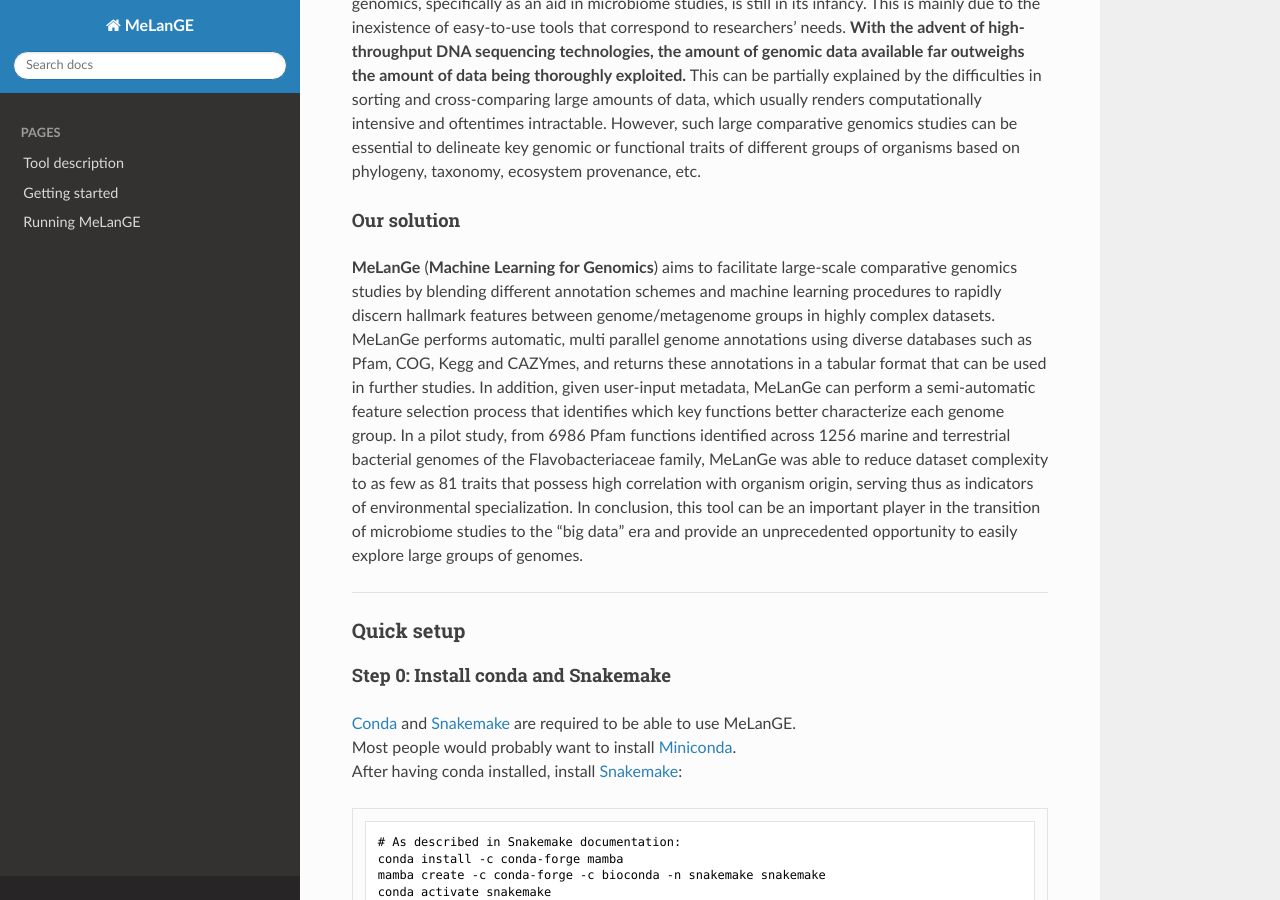
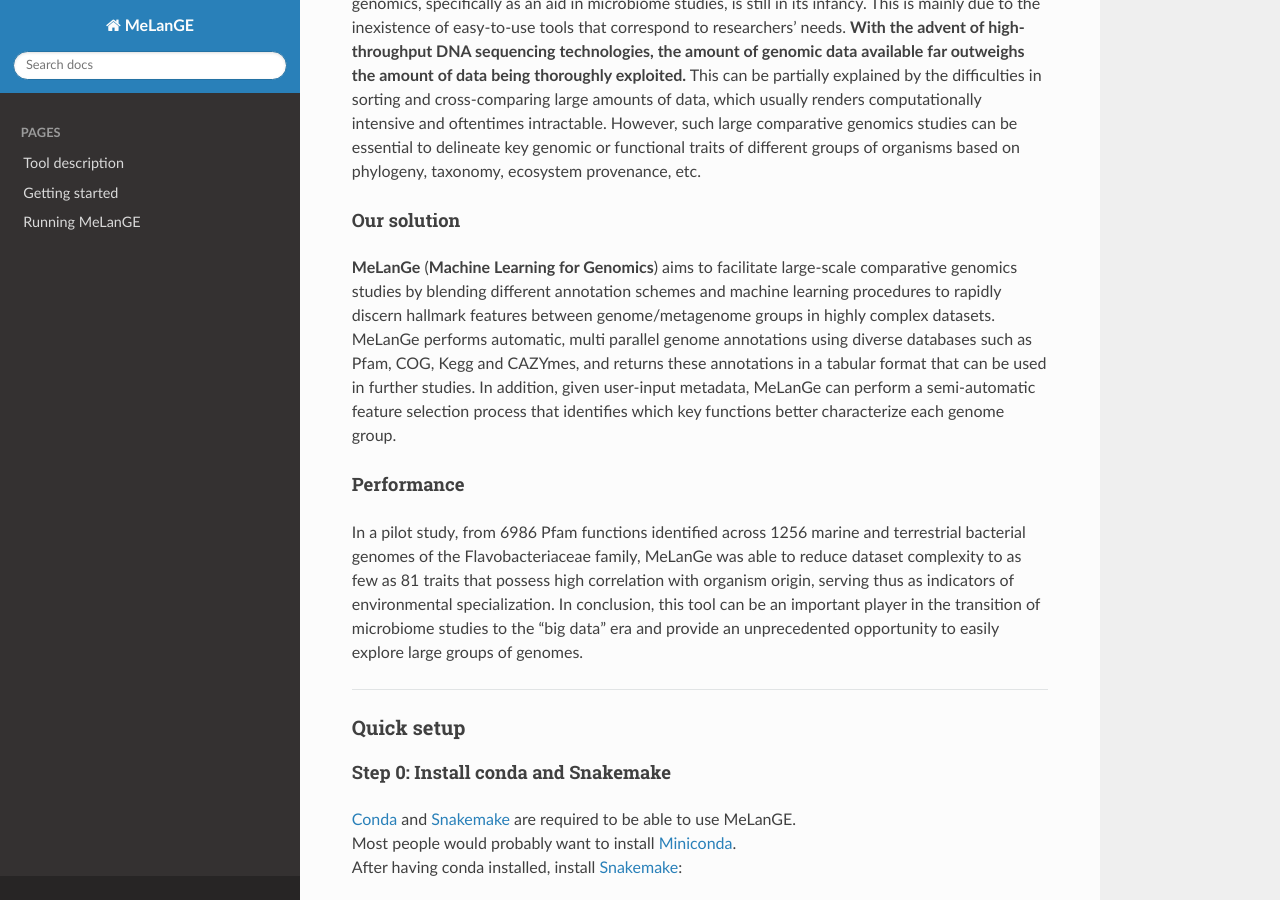
Before and after one commit to sandragodinhosilva/melange, a Jekyll site: the page built from docs/index.md, in a window 1280 px wide and 900 px high, scrolled down 593 px. Built offline with Jekyll 4.4.1, drawn with Linux system fonts in a browser that asks for light colours; nearby versions of some CDN libraries; a style sheet for code colours, icons or effects is not loaded.

Commit message:
Update index.md

```diff
--- a/docs/index.md
+++ b/docs/index.md
@@ -6,19 +6,20 @@
 
 # MeLanGE - Read The Docs
 
-![Header](bitmap3.jpeg)
-
-
 [![Snakemake](https://img.shields.io/badge/snakemake-≥5.31-brightgreen.svg)](https://snakemake.bitbucket.io)
 [![python](https://img.shields.io/badge/python-≥3.8-brightgreen.svg)](https://www.python.org/)
 
+![Header](bitmap3.jpeg)
 
 ## Tool description
 #### The problem
 Machine learning is a field of artificial intelligence gaining popularity in all areas of knowledge, including modern research in biological sciences. However, its use in bacterial comparative genomics, specifically as an aid in microbiome studies, is still in its infancy. This is mainly due to the inexistence of easy-to-use tools that correspond to researchers’ needs. **With the advent of high-throughput DNA sequencing technologies, the amount of genomic data available far outweighs the amount of data being thoroughly exploited.** This can be partially explained by the difficulties in sorting and cross-comparing large amounts of data, which usually renders computationally intensive and oftentimes intractable. However, such large comparative genomics studies can be essential to delineate key genomic or functional traits of different groups of organisms based on phylogeny, taxonomy, ecosystem provenance, etc.
 
 #### Our solution
-**MeLanGe** (**Machine Learning for Genomics**) aims to facilitate large-scale comparative genomics studies by blending different annotation schemes and machine learning procedures to rapidly discern hallmark features between genome/metagenome groups in highly complex datasets. MeLanGe performs automatic, multi parallel genome annotations using diverse databases such as Pfam, COG, Kegg and CAZYmes, and returns these annotations in a tabular format that can be used in further studies. In addition, given user-input metadata, MeLanGe can perform a semi-automatic feature selection process that identifies which key functions better characterize each genome group. In a pilot study, from 6986 Pfam functions identified across 1256 marine and terrestrial bacterial genomes of the Flavobacteriaceae family, MeLanGe was able to reduce dataset complexity to as few as 81 traits that possess high correlation with organism origin, serving thus as indicators of environmental specialization. In conclusion, this tool can be an important player in the transition of microbiome studies to the “big data” era and provide an unprecedented opportunity to easily explore large groups of genomes.
+**MeLanGe** (**Machine Learning for Genomics**) aims to facilitate large-scale comparative genomics studies by blending different annotation schemes and machine learning procedures to rapidly discern hallmark features between genome/metagenome groups in highly complex datasets. MeLanGe performs automatic, multi parallel genome annotations using diverse databases such as Pfam, COG, Kegg and CAZYmes, and returns these annotations in a tabular format that can be used in further studies. In addition, given user-input metadata, MeLanGe can perform a semi-automatic feature selection process that identifies which key functions better characterize each genome group.
+
+#### Performance
+In a pilot study, from 6986 Pfam functions identified across 1256 marine and terrestrial bacterial genomes of the Flavobacteriaceae family, MeLanGe was able to reduce dataset complexity to as few as 81 traits that possess high correlation with organism origin, serving thus as indicators of environmental specialization. In conclusion, this tool can be an important player in the transition of microbiome studies to the “big data” era and provide an unprecedented opportunity to easily explore large groups of genomes.
 
 
 * * *
```
